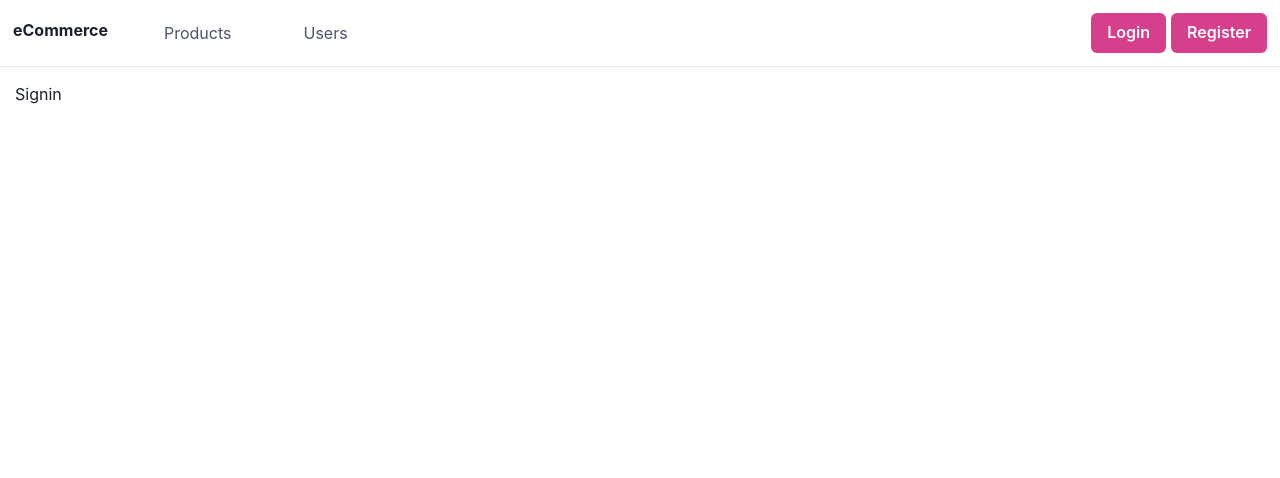
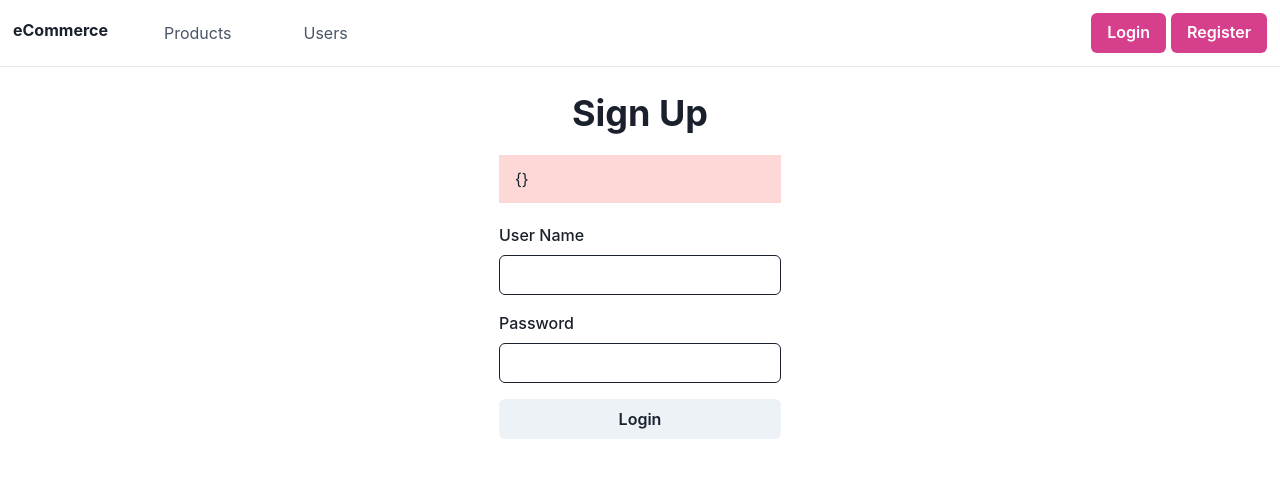
Before and after one commit to Elmar101/learn-app, a React (Create React App) app: page /signin in a window 1280 px wide. Shown: the top 478 px of the page. Built offline with nearby package versions, Linux system fonts and the light colour scheme.

Commit message:
Basket Context and use product-detail and navbar component

```diff
--- a/src/ecommerce-app/client/contexts/AuthContext.tsx
+++ b/src/ecommerce-app/client/contexts/AuthContext.tsx
@@ -44,7 +44,7 @@ export const AuthUserContextProvider: React.FC<{children?: React.ReactNode;}> =
 
         if(data.token) localStorage.setItem('access-token', data.token);
 
-        loginAuth({username: data.user.username , password: data.user.password})
+        loginAuth({username: data.user.username , password: data.user.password as string})
              .then( (response: AxiosResponse<{token: string , user: AuthUser}, any>) => {
               localStorage.setItem('access-token',response.data.token);
               setLoading(false)
--- /dev/null
+++ b/src/ecommerce-app/client/contexts/BasketContext.tsx
@@ -0,0 +1,62 @@
+import React, {useState , createContext , useContext} from 'react';
+import { Product } from '../models/product';
+
+interface Values {
+    state: Product[];
+    setState: React.Dispatch<React.SetStateAction<Product[]>>;
+    addToBasket: (data: Product, findItemFromBasket?: Product) => void
+}
+
+const initialState: Product = {
+    category: '',
+    description: '',
+    id: 0,
+    image:  '' ,
+    price: 0 ,
+    rating: {rate: 0, count: 0},
+    title: '',
+}
+const createBasketContext = createContext<Values>({state: [initialState] , setState: ()=>{} , addToBasket: (data: Product) => {}});
+
+
+const BasketContextProvider: React.FC<{children?: React.ReactNode}> = ({children}) =>  {
+  const [state , setState] = useState<Product[]>([initialState]);
+
+  const addToBasket = (data: Product, findItemFromBasket?: Product) =>{
+    if(!findItemFromBasket){
+        setState([data , ...state])
+    }
+
+    else {
+        const filtered = state.filter((item: Product)=> item.id !== findItemFromBasket.id);
+        setState(filtered) ;
+    }
+  }
+
+  const values: Values = {
+      state,
+      setState,
+      addToBasket
+  }
+  return (
+    <createBasketContext.Provider value={values}>
+        {children}
+    </createBasketContext.Provider>
+  )
+}
+
+export default BasketContextProvider;
+
+export const useBasketContext = () =>{
+    const {state , setState , addToBasket} = useContext(createBasketContext);
+    if(!state){
+        throw new Error("state was called outside of the createBasketContext provider");
+    }
+    if(!setState){
+        throw new Error("setState was called outside of the createBasketContext provider");
+    }
+    if(!addToBasket){
+        throw new Error("addToBasket was called outside of the createBasketContext provider");
+    }
+    return [state , setState , addToBasket] as const;
+}
--- a/src/ecommerce-app/client/models/user.ts
+++ b/src/ecommerce-app/client/models/user.ts
@@ -1,11 +1,9 @@
 export interface UserValues {
     username: string;
     displayName: string;
-    password: string;
+    password?: string;
     passwordConfirm?: string;
 }
-
-
 
 export type AuthUser = Omit<UserValues, "passwordConfirm"> & { isLoggin?: boolean };
 
--- a/src/ecommerce-app/client/pages/auth/signin/Signin.tsx
+++ b/src/ecommerce-app/client/pages/auth/signin/Signin.tsx
@@ -1,9 +1,81 @@
-import React from 'react'
+import { Alert, Box, Button, Flex, FormControl, FormLabel, Heading, Input } from '@chakra-ui/react'
+import { useFormik , FormikHelpers } from 'formik';
+import { useNavigate } from 'react-router-dom';
+import { loginAuth } from '../../../../../api/apiCall';
+import { useLogginSuccessContext, useUserSetStateContext, useUserStateContext } from '../../../contexts/AuthContext';
+import { SignInSchema  } from "../validations-auth/authValidations";
+interface Props {}
 
-const Signin = () => {
+const Signin:React.FC<Props> = () => {
+  const loggin =  useLogginSuccessContext();
+  const setUser = useUserSetStateContext();
+  const user = useUserStateContext();
+  const navigate = useNavigate();
+  const formik = useFormik<{username: string, password: string, error?: string}>({
+    initialValues: {
+      username: '',
+      password: '',
+    },
+    validationSchema: SignInSchema,
+    onSubmit: async (values:{username: string, password: string , error?: string} , bag) => {
+     await loginAuth({username: values.username, password: values.password})
+           .then(response=> {
+             console.log("LoginAuth: ", response)
+             loggin({user:{username: response.data.username , displayName: response.data.displayName} , token: response.data.token})
+             navigate("/profile");
+            })
+           .catch((error: {response: {data:{message: string}}}) => {
+            bag.setErrors({
+              error: error.response.data.message
+              })
+           });
+    },
+  });
+
   return (
-    <div>Signin</div>
+    <div>
+      <Flex align="center" width="full" justifyContent="center">
+        <Box pt="10px">
+          <Box textAlign="center">
+            <Heading> Sign Up </Heading>
+          </Box>
+          <Box my={5}>
+            <Alert status='error'>
+              {JSON.stringify(formik.errors)}
+            </Alert>
+          </Box>
+
+          <Box my={5} textAlign="left">
+            <form onSubmit={formik.handleSubmit}>
+              <FormControl>
+                <FormLabel> User Name </FormLabel>
+                <Input
+                  name='username'
+                  onBlur={formik.handleBlur}
+                  onChange={formik.handleChange}
+                  value={formik.values.username}
+                  isInvalid ={formik.touched.username && !!formik.errors.username}
+                />
+              </FormControl>
+
+              <FormControl mt={4}>
+                <FormLabel> Password </FormLabel>
+                <Input
+                  name='password'
+                  type="password"
+                  onBlur={formik.handleBlur}
+                  onChange={formik.handleChange}
+                  value={formik.values.password}
+                  isInvalid = {formik.touched.password && !!formik.errors.password}
+                />
+              </FormControl>
+              <Button type='submit' width="full"  mt={4}> Login  </Button>
+            </form>
+          </Box>
+        </Box>
+      </Flex>
+    </div>
   )
 }
 
-export default Signin
+export default Signin;
--- a/src/ecommerce-app/client/pages/auth/signup/Signup.tsx
+++ b/src/ecommerce-app/client/pages/auth/signup/Signup.tsx
@@ -1,5 +1,6 @@
 import { Alert, Box, Button, Flex, FormControl, FormLabel, Heading, Input } from '@chakra-ui/react'
 import { useFormik , FormikHelpers } from 'formik';
+import { useNavigate } from 'react-router-dom';
 import { signUp } from '../../../../../api/apiCall';
 import { useLogginSuccessContext } from '../../../contexts/AuthContext';
 import { UserValues } from '../../../models/user';
@@ -8,6 +9,7 @@ interface Props {}
 
 const Signup:React.FC<Props> = () => {
   const loggin =  useLogginSuccessContext();
+  const navigate = useNavigate();
   const formik = useFormik<UserValues>({
     initialValues: {
       username: '',
@@ -17,10 +19,10 @@ const Signup:React.FC<Props> = () => {
     },
     validationSchema: SignUpSchema,
     onSubmit: async (values: UserValues , bag: FormikHelpers<UserValues>) => {
-     await signUp({username: values.username, displayName: values.displayName, password: values.password})
+     await signUp({username: values.username, displayName: values.displayName, password: values.password as string})
            .then(response=> {
              loggin({user:{username: values.username, displayName: values.displayName, password: values.password, isLoggin: true}});
-
+             navigate("/profile");
             })
            .catch(error => {
             bag.setErrors({
--- a/src/ecommerce-app/client/pages/auth/validations-auth/authValidations.ts
+++ b/src/ecommerce-app/client/pages/auth/validations-auth/authValidations.ts
@@ -11,3 +11,11 @@ export const SignUpSchema = yup.object().shape({
 
     passwordConfirm: yup.string().oneOf([yup.ref('password')] , "dont match password").required()
 });
+
+
+export const SignInSchema = yup.object().shape({
+    //email: yup.string().email("Doqru bir Email adressine daxil olun").required("Email Alani Bos buraxilmaz"),
+
+    username: yup.string().required('istifadeci adi bosh buraxila bilmez').min(3, "istifadeci adi en az 3 karakter olmalidi"),
+    password: yup.string().required("Password is required").min(3, "Password is too short - should be 6 chars minimum"),
+});
--- a/src/ecommerce-app/client/pages/products/product-detail/ProductDetail.tsx
+++ b/src/ecommerce-app/client/pages/products/product-detail/ProductDetail.tsx
@@ -6,16 +6,19 @@ import { useParams } from 'react-router'
 import { fetchProduct } from '../../../../../api/fakeStoreApi';
 import { Product } from '../../../models/product';
 import ImageGallery from 'react-image-gallery';
+import { useBasketContext } from '../../../contexts/BasketContext';
 interface Props {
 
 }
 const ProductDetail: React.FC<Props> = () => {
   const {product_id} = useParams();
+  const [ state, ,addToBasket] = useBasketContext();
+
   const {isLoading , isError , error , data}: UseQueryResult<Product , Error> =
         useQuery<Product , Error>(["product", product_id], () => fetchProduct(product_id || "") );
+  const findItemFromBasket = state.find(item => item.id === data?.id);
 
   if (isLoading) return <div>'Loading...'</div>;
-
   if (isError) return <div> {"An error has occurred: " + error}</div>;
   console.log("DATA IS : ", data);
   const images = [
@@ -36,7 +39,11 @@ const ProductDetail: React.FC<Props> = () => {
   //[{original: data?.image || ""}];
   return (
     <>
-        <Button colorScheme="pink"> Add to basket </Button>
+        <Button colorScheme={ findItemFromBasket ? "pink" : "green"} onClick={()=> {data && addToBasket(data, findItemFromBasket)}}>
+          {
+            findItemFromBasket ? 'Remove item from Basket' : 'Add item to Basket'
+          }
+        </Button>
         <Text as="h2" fontSize="2xl"> {data?.title} </Text>
         <Text> {moment(new Date().getTime()).format("DD/MM/YYYY")} </Text>
         <p style={{textAlign: "justify"}}>{data?.description}</p>
--- a/src/index.tsx
+++ b/src/index.tsx
@@ -11,6 +11,7 @@ import { store } from "./redux/store";
 import { ReactQueryDevtools } from 'react-query/devtools';
 import { QueryClient, QueryClientProvider } from "react-query";
 import { AuthUserContextProvider } from "./ecommerce-app/client/contexts/AuthContext";
+import BasketContextProvider from "./ecommerce-app/client/contexts/BasketContext";
 const queryClient: QueryClient = new QueryClient({
   defaultOptions:{
     queries: {
@@ -31,7 +32,9 @@ ReactDOM.render(
   <React.StrictMode>
     <QueryClientProvider client={queryClient}>
       <AuthUserContextProvider>
-        <App />
+        <BasketContextProvider>
+          <App />
+        </BasketContextProvider>
       </AuthUserContextProvider>
       <ReactQueryDevtools initialIsOpen={false} />
     </QueryClientProvider>
```
Also changed, not shown: src/api/apiCall.ts (+16 -17 lines), src/ecommerce-app/client/components/navbar/Navbar.tsx (+10 -0 lines).
